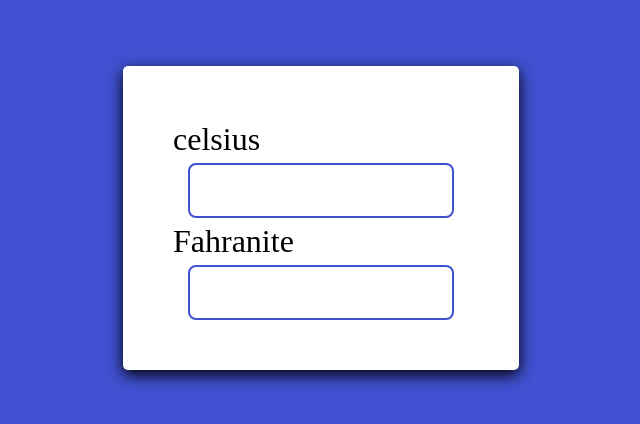
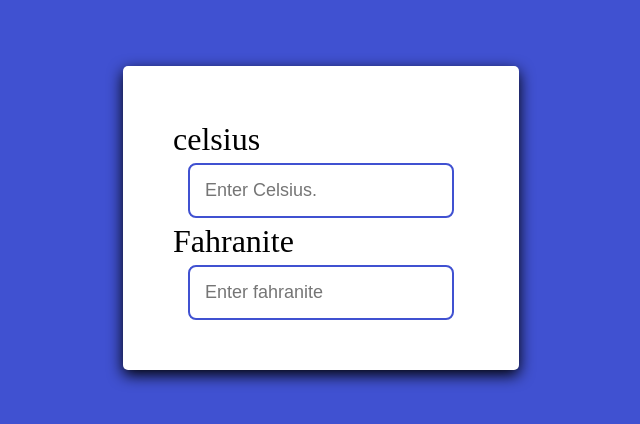
Before and after one commit to Josy216/temprature, a plain HTML site: page index.html in a window 1280 px wide. Shown: the part 110-534 px from the top of the page, without its empty margins (319-959 px from the left). Drawn offline with Linux system fonts and the light colour scheme.

Commit message:
Update index.html

```diff
--- a/index.html
+++ b/index.html
@@ -37,9 +37,9 @@
   <body>
     <div class="box">
       <label for="cel">celsius</label>
-      <input type="number" id="cel" oninput="celtofar()" />
+      <input type="number" id="cel" oninput="celtofar()" placeholder="Enter Celsius."/>
       <label for="cel">Fahranite</label>
-      <input type="number" id="far" oninput="fartocel()" />
+      <input type="number" id="far" oninput="fartocel()"  placeholder="Enter fahranite"/>
     </div>
     <script>
       let celsius = document.getElementById("cel");
```
